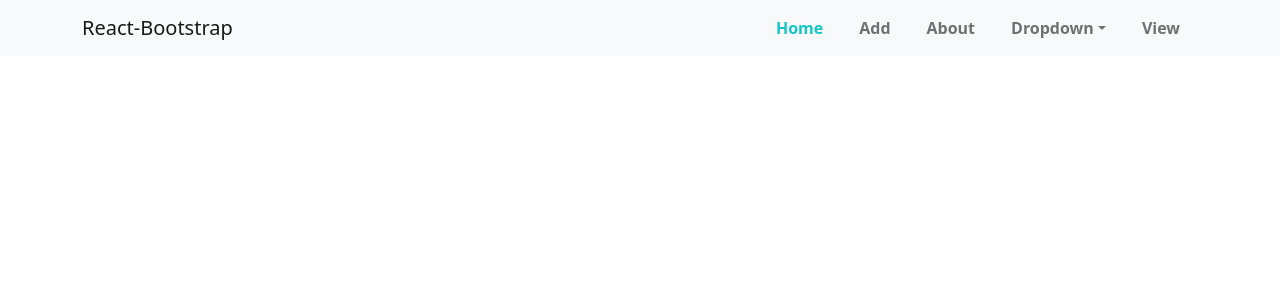
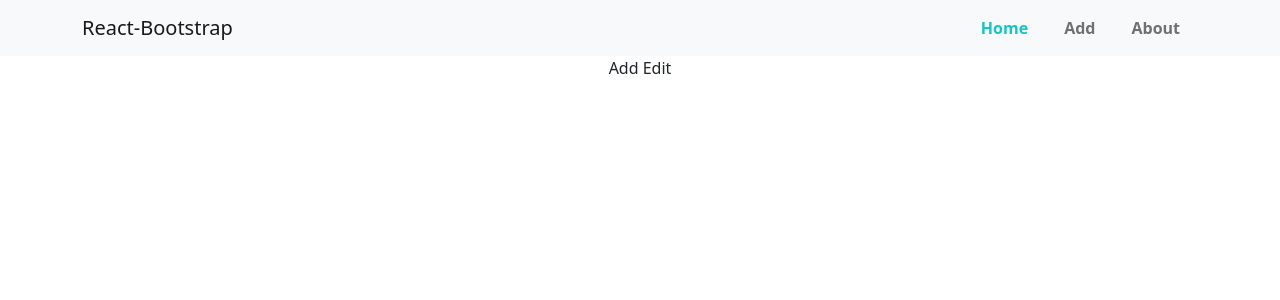
Before and after one commit to kakon-ray/Blog-Post, a React (Create React App) app: page /add in a window 1280 px wide. Shown: the top 300 px of the page. Built offline with nearby package versions, Linux system fonts and the light colour scheme.

Commit message:
Hedder Nav Navigation add

```diff
--- a/src/App.js
+++ b/src/App.js
@@ -9,11 +9,13 @@ import About from "./page/About/About";
 import { ToastContainer } from "react-toastify";
 import "react-toastify/dist/ReactToastify.css";
 import "bootstrap/dist/css/bootstrap.min.css";
+import Header from "./component/Header";
 
 function App() {
   return (
     <div className="App">
       <Router>
+        <Header />
         <ToastContainer position="top=center" />
         <Switch>
           <Route exact path="/" component={Home} />
--- a/src/component/Header.js
+++ b/src/component/Header.js
@@ -11,7 +11,9 @@ export default function Header() {
     <div>
       <Navbar bg="light" expand="lg">
         <Container>
-          <Navbar.Brand href="#home">React-Bootstrap</Navbar.Brand>
+          <Link to="/" style={{ textDecoration: "none" }}>
+            <Navbar.Brand>React-Bootstrap</Navbar.Brand>
+          </Link>
           <Navbar.Toggle aria-controls="basic-navbar-nav" />
           <Navbar.Collapse id="basic-navbar-nav">
             <Nav className="ms-auto">
@@ -43,33 +45,6 @@ export default function Header() {
                   About
                 </a>
               </Link>
-
-              <NavDropdown
-                title="Dropdown"
-                id="basic-nav-dropdown"
-                className={`${activeTab === "dropdown" ? "active" : ""}`}
-                onClick={() => setActiveTab("dropdown")}
-              >
-                <NavDropdown.Item href="#action/3.1">Action</NavDropdown.Item>
-                <NavDropdown.Item href="#action/3.2">
-                  Another action
-                </NavDropdown.Item>
-                <NavDropdown.Item href="#action/3.3">
-                  Something
-                </NavDropdown.Item>
-                <NavDropdown.Divider />
-                <NavDropdown.Item href="#action/3.4">
-                  Separated link
-                </NavDropdown.Item>
-              </NavDropdown>
-              <Link to="/view" style={{ textDecoration: "none" }}>
-                <a
-                  className={`${activeTab === "view" ? "active" : ""} nav-link`}
-                  onClick={() => setActiveTab("view")}
-                >
-                  View
-                </a>
-              </Link>
             </Nav>
           </Navbar.Collapse>
         </Container>
--- a/src/page/About/About.js
+++ b/src/page/About/About.js
@@ -1,4 +1,5 @@
 import React from "react";
+import Header from "../../component/Header";
 
 export default function About() {
   return <div>About</div>;
--- a/src/page/AddEdit/AddEdit.js
+++ b/src/page/AddEdit/AddEdit.js
@@ -2,9 +2,5 @@ import React from "react";
 import Header from "../../component/Header";
 
 export default function AddEdit() {
-  return (
-    <div>
-      <Header />
-    </div>
-  );
+  return <div>Add Edit</div>;
 }
--- a/src/page/Home/Home.js
+++ b/src/page/Home/Home.js
@@ -2,9 +2,5 @@ import React from "react";
 import Header from "../../component/Header";
 
 export default function Home() {
-  return (
-    <div>
-      <Header />
-    </div>
-  );
+  return <div>home</div>;
 }
--- a/src/page/View/View.js
+++ b/src/page/View/View.js
@@ -1,5 +1,10 @@
 import React from "react";
+import Header from "../../component/Header";
 
 export default function View() {
-  return <div>View</div>;
+  return (
+    <div>
+      <Header />
+    </div>
+  );
 }
```
